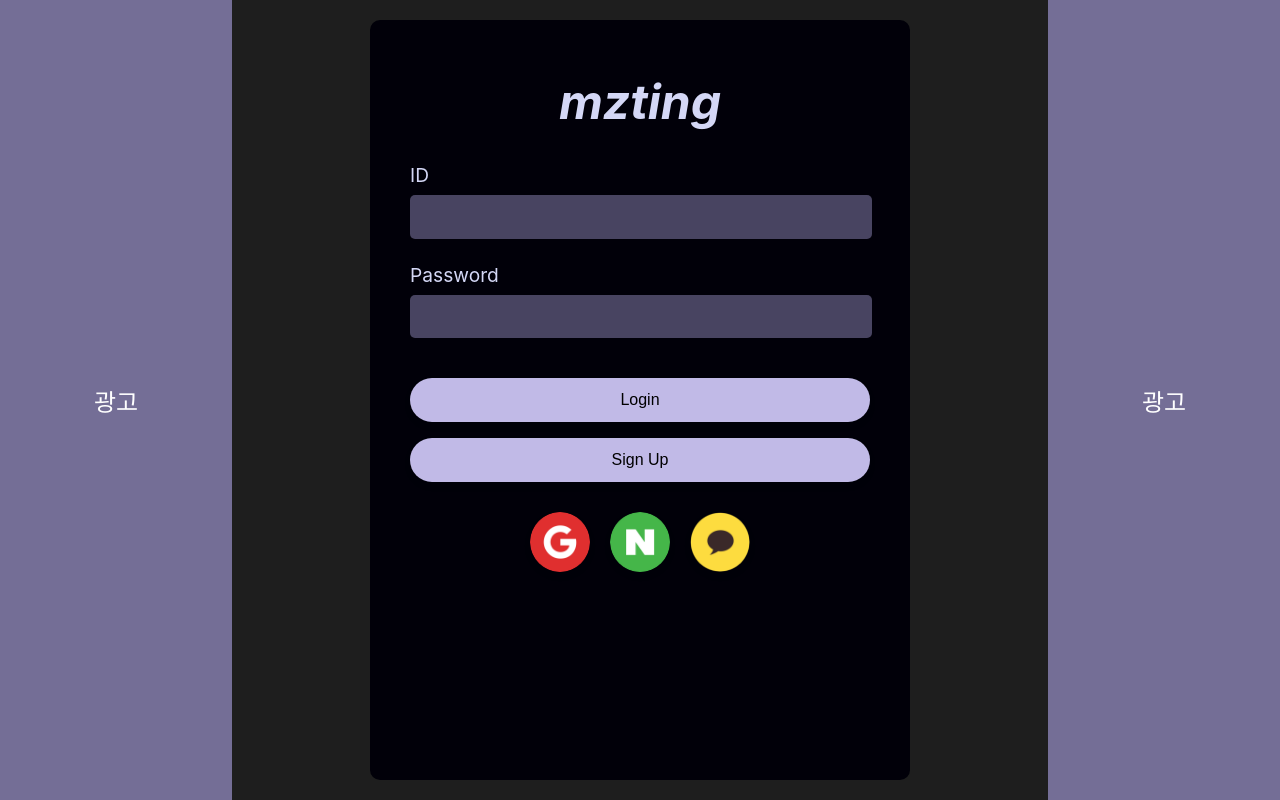
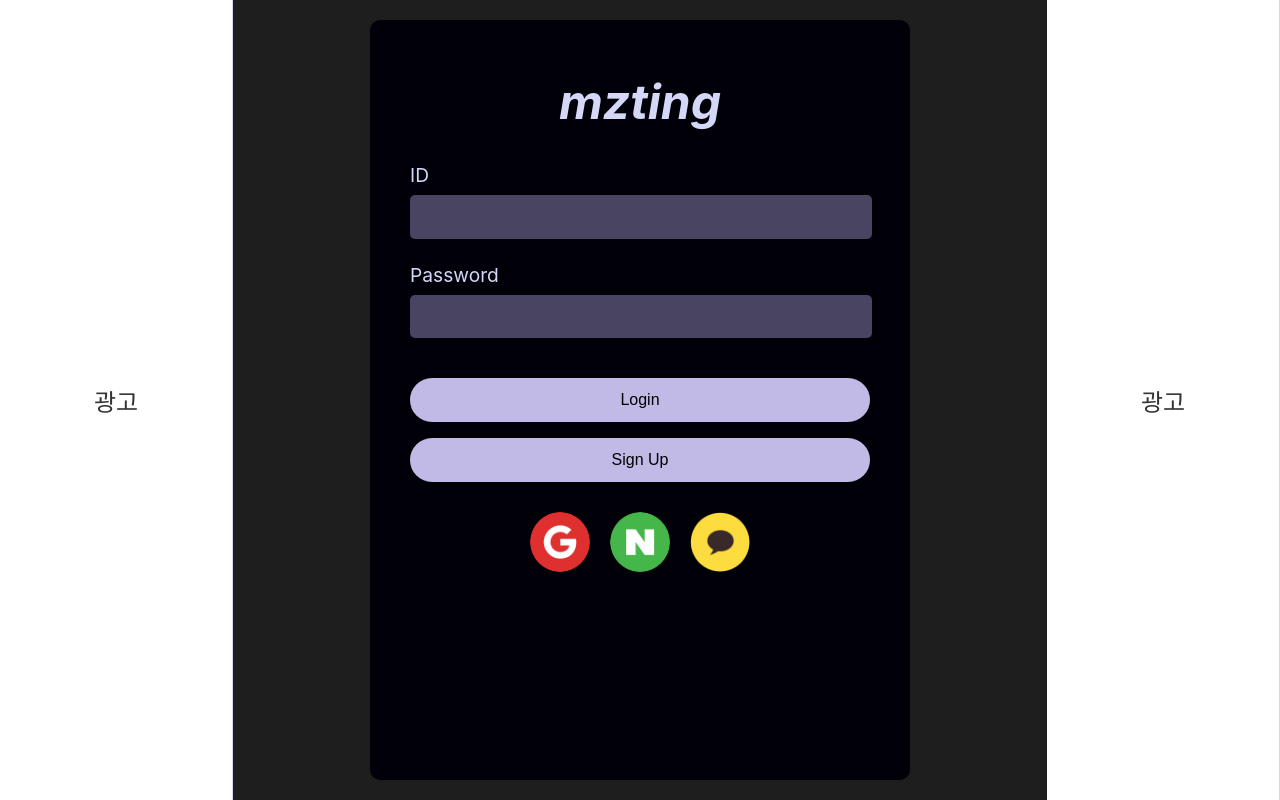
Before and after one commit to Tae4an/MZting, a React (Create React App) app in the folder front/: page / in a window 1280 px wide. Built offline with nearby package versions, Linux system fonts and the light colour scheme.

Commit message:
Style: 광고 열 스타일 업데이트
- 'adColumn' 배경 색상을 #746e96에서 #ffffff로 변경
- 'adColumn' 에 오른쪽 테두리 1px solid #d4d7f6 추가
- 'adContent' 텍스트 색상을 흰색에서 #333333으로 변경
- 파일 경로 주석 추가: /* src/styles/AdColumn.module.css */

```diff
--- a/front/src/styles/AdColumn.module.css
+++ b/front/src/styles/AdColumn.module.css
@@ -1,14 +1,16 @@
+/* src/styles/AdColumn.module.css */
 .adColumn {
     flex: 0 0 15%; /* 광고 열의 너비를 15%로 조정 */
     display: flex;
     justify-content: center;
     align-items: center;
-    background-color: #746e96;
+    background-color: #ffffff; /* 배경 색상을 밝게 변경 */
     padding: 20px;
+    border-right: 1px solid #d4d7f6; /* 오른쪽 테두리 추가 */
 }
 
 .adContent {
-    color: white;
+    color: #333333; /* 텍스트 색상 어둡게 변경 */
     font-size: 24px;
 }
 
```
